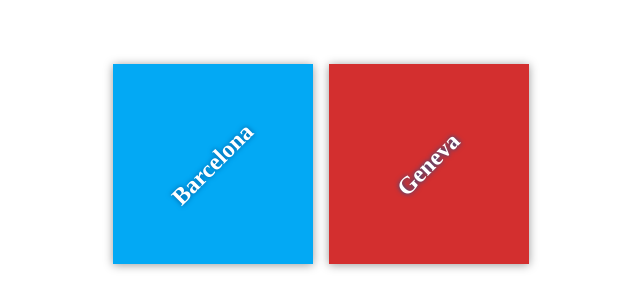
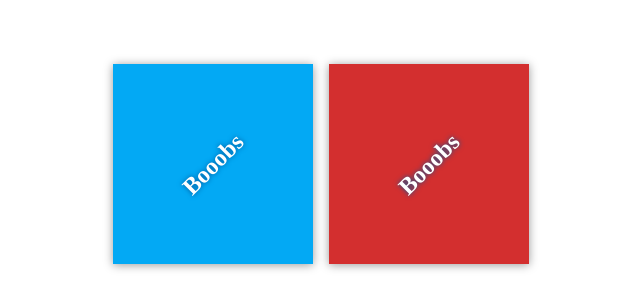
Before and after one commit to nathanielremy/my-travel-plans, a plain HTML site: page index.html in a window 1280 px wide. Shown: the part 236-544 px from the top of the page, 319-959 px from the left. Drawn offline with Linux system fonts and the light colour scheme.

Commit message:
Changed destinations to 'Booobs'

```diff
--- a/index.html
+++ b/index.html
@@ -11,11 +11,11 @@
     <div class="container">
         <div class="destination-container">
             <div class="destination" id="florida">
-                <h2>Barcelona</h2>
+                <h2>Booobs</h2>
             </div>
 
             <div class="destination" id="paris">
-                <h2>Geneva</h2>
+                <h2>Booobs</h2>
             </div>
         </div>
     </div>
```
